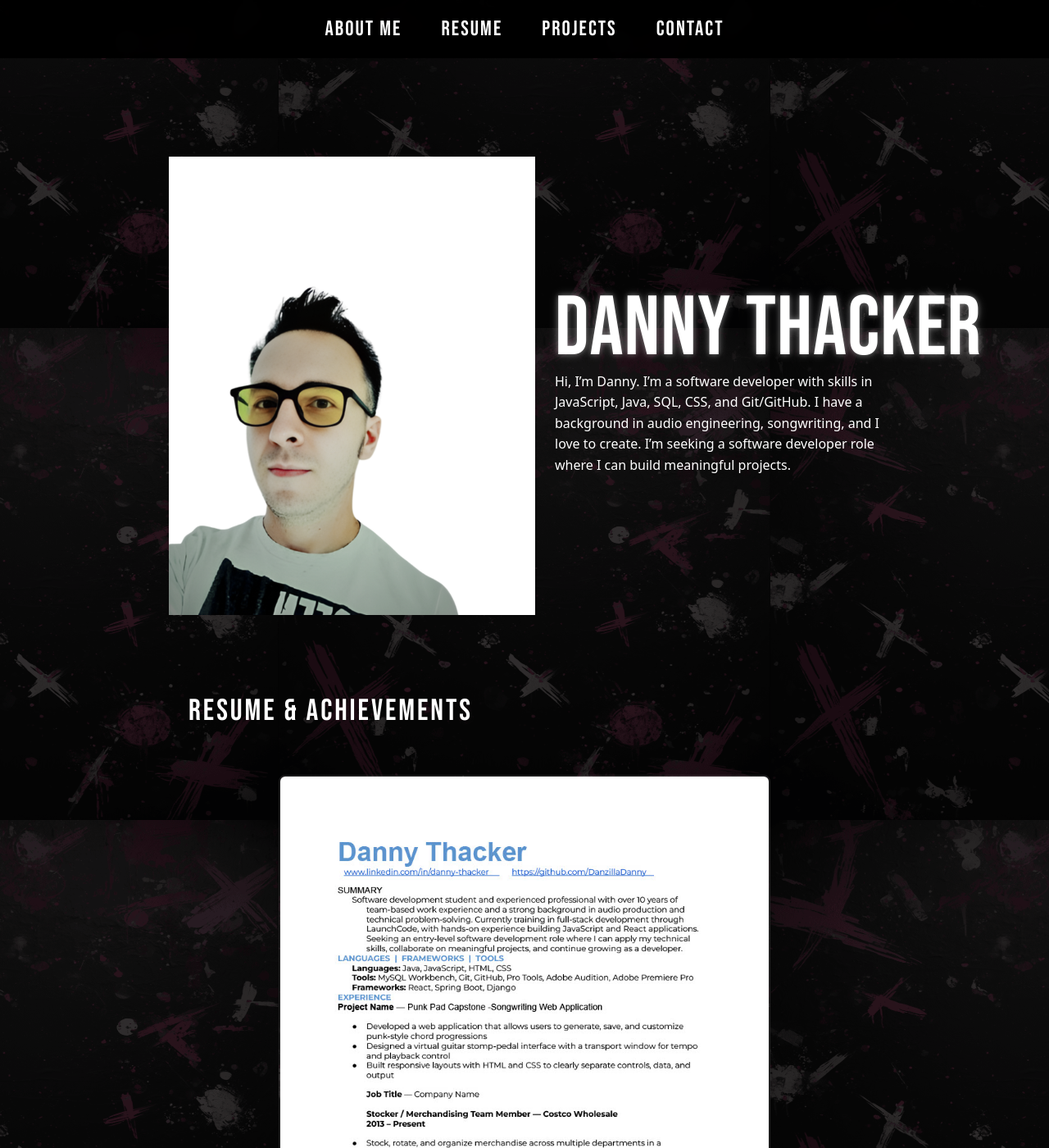
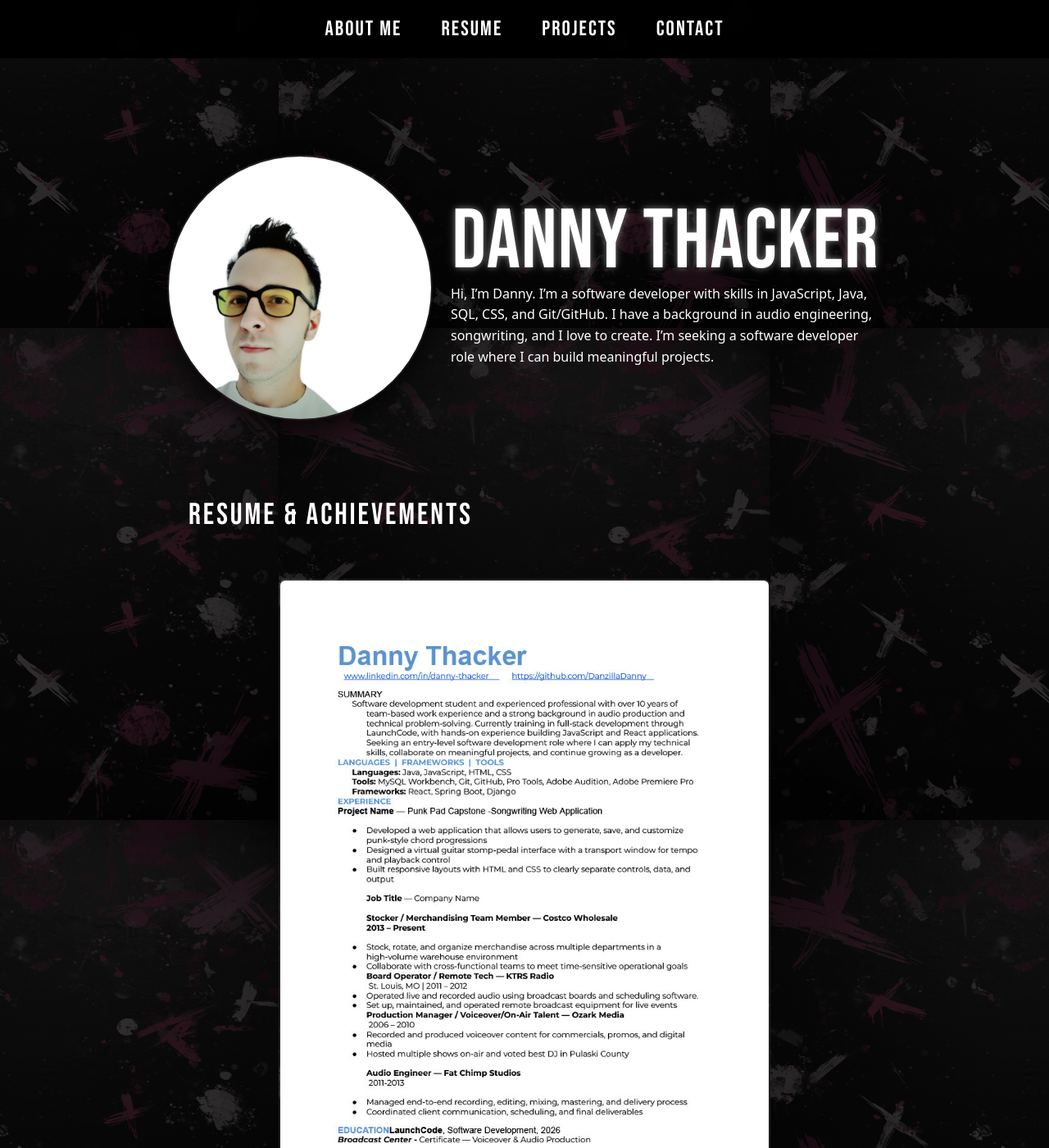
Before and after one commit to DanzillaDanny/DanzillaDanny.github.io, a Jekyll site: the page built from index.md, in a window 1280 px wide and 1400 px high. Shown: the whole window at 82% size. Built offline with Jekyll 4.4.1, drawn with Linux system fonts in a browser that asks for light colours.

Commit message:
profile wrap update should fix photo on desktop

```diff
--- a/assets/index.css
+++ b/assets/index.css
@@ -138,8 +138,18 @@ body::before {
 }
 
 .profile-wrap {
-    flex-shrink: 0;
-    position: relative
+  width: 320px;
+  height: 320px;
+  border-radius: 50%;
+  overflow: hidden;
+
+  padding: 0;
+  margin: 0;
+  background: transparent;
+
+  box-shadow:
+    0 14px 28px rgba(0,0,0,0.6),
+    0 0 0 2px rgba(255,255,255,0.12);
 }
 
 .hero-text {
```
